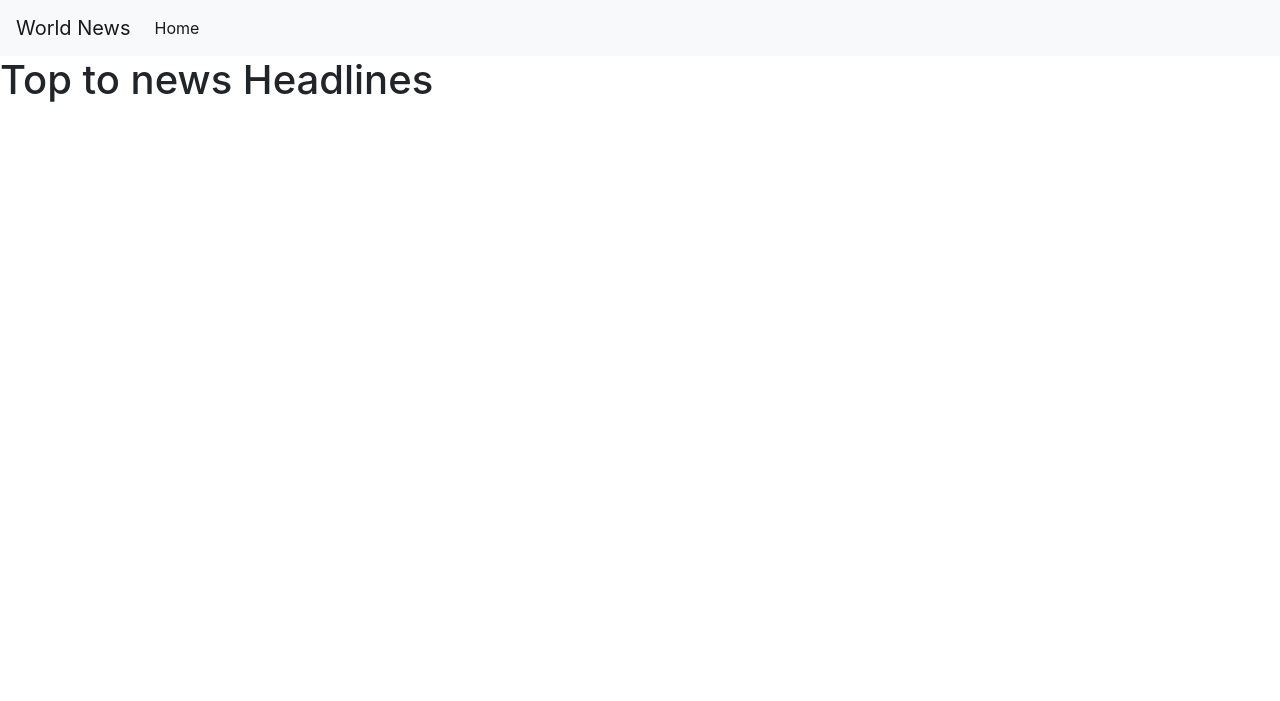
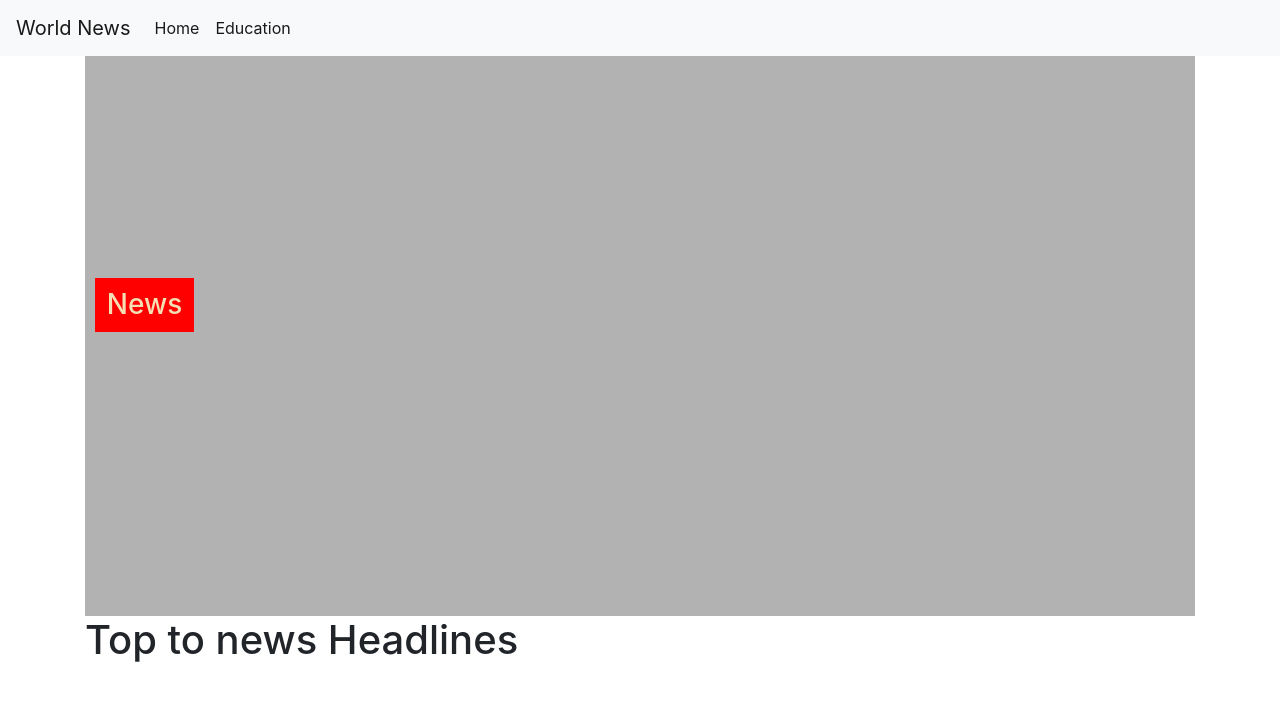
Before and after one commit to Alexotieno1717/News-API, a Flask app: template app/templates/index.html in a window 1280 px wide. Shown: the top 701 px of the page. Run offline with Flask 2, Linux system fonts and the light colour scheme; the template is opened without the code that fills it, so the values that code supplies are empty; some libraries are stand-ins or nearby versions.

Commit message:
Modified the UI

```diff
--- a/app/static/css/main.css
+++ b/app/static/css/main.css
@@ -1,4 +1,28 @@
-.top{
-    color: red;
-    margin-top: 20%;
+.cards{
+    flex-wrap: wrap;
+    justify-content: space-around;
 }
+.banner{
+    width: 100%;
+    height: 70vh;
+    color: white;
+    background-repeat: no-repeat;
+    background-size: cover;
+}
+
+.banner-content{
+    background: rgba(0,0,0,.3);
+    height: 70vh;
+    padding-top: 20%;
+    padding-left: 10px;
+}
+.banner-header{
+    width: 40%;
+}
+.banner-news{
+    background: red;
+    color: wheat;
+    width: 9%;
+    padding: 10px;
+    text-align: center;
+}
--- a/app/templates/base.html
+++ b/app/templates/base.html
@@ -4,7 +4,7 @@
     <meta charset="UTF-8">
     <title>World News</title>
     <link rel="stylesheet" href="https://stackpath.bootstrapcdn.com/bootstrap/4.5.2/css/bootstrap.min.css" integrity="sha384-JcKb8q3iqJ61gNV9KGb8thSsNjpSL0n8PARn9HuZOnIxN0hoP+VmmDGMN5t9UJ0Z" crossorigin="anonymous">
-    <link rel="stylesheet" href="{{ url_for('static', filename='css/index.css') }}">
+    <link rel="stylesheet" href="{{ url_for('static', filename='css/main.css') }}">
 </head>
 <body>
     {#    navigation #}
@@ -17,7 +17,10 @@
       <div class="collapse navbar-collapse" id="navbarSupportedContent">
         <ul class="navbar-nav mr-auto">
           <li class="nav-item active">
-            <a class="nav-link" href="#">Home <span class="sr-only">(current)</span></a>
+            <a class="nav-link" href=" {{ url_for('index') }} ">Home <span class="sr-only">(current)</span></a>
+          </li>
+            <li class="nav-item active">
+            <a class="nav-link" href=" {{ url_for('education') }} ">Education</a>
           </li>
         </ul>
       </div>
--- /dev/null
+++ b/app/templates/education.html
@@ -0,0 +1 @@
+{% extends 'base.html' %}
--- a/app/templates/index.html
+++ b/app/templates/index.html
@@ -1,22 +1,32 @@
 {% extends 'base.html' %}
 
 {% block content %}
-   <h1 class="top">Top to news Headlines</h1>
     <div class="container">
+    <div class="banner" style="background-image: url( {{ sport[0].urlToImage  }} )">
+        <div class="banner-content">
+            <h3 class="banner-news">News</h3>
+            <h3 class="banner-header"> {{ sport[0].title }} </h3>
+            <p> {{ sport[0].description }} </p>
+        </div>
+    </div>
+       <h1 class="top">Top to news Headlines</h1>
+    <div class="row">
         {% for sport_news in sport %}
-        <div class="row">
-            <div class="col-md-4">
-                <div class="card-body mb-4">
-                    <div class="card-content">
-                        <img CLASS="img-fluid" width="500" src=" {{ sport_news.urlToImage }} ">
-                        <h5> {{ sport_news.title }} </h5>
-                        <p> {{ sport_news.description }} </p>
-                        <p> {{ sport_news.publishedAt }} </p>
+        <div class="col-sm-4">
+                <div class="cards">
+                    <div class="card-body d-flex mt-2" style="width: 24rem;">
+                        <div class="card-cont">
+                            <img class="img-fluid" width="500" src=" {{ sport_news.urlToImage }} ">
+                            <h5>  {{ sport_news.source.name }} </h5>
+                            <h5> {{ sport_news.title }} </h5>
+                            <p> {{ sport_news.description }} </p>
+                            <p> {{ sport_news.publishedAt }} </p>
+                        </div>
                     </div>
                 </div>
             </div>
-        </div>
         {% endfor %}
+    </div>
     </div>
 
 
```
Also changed, not shown: app/views.py (+7 -0 lines).
